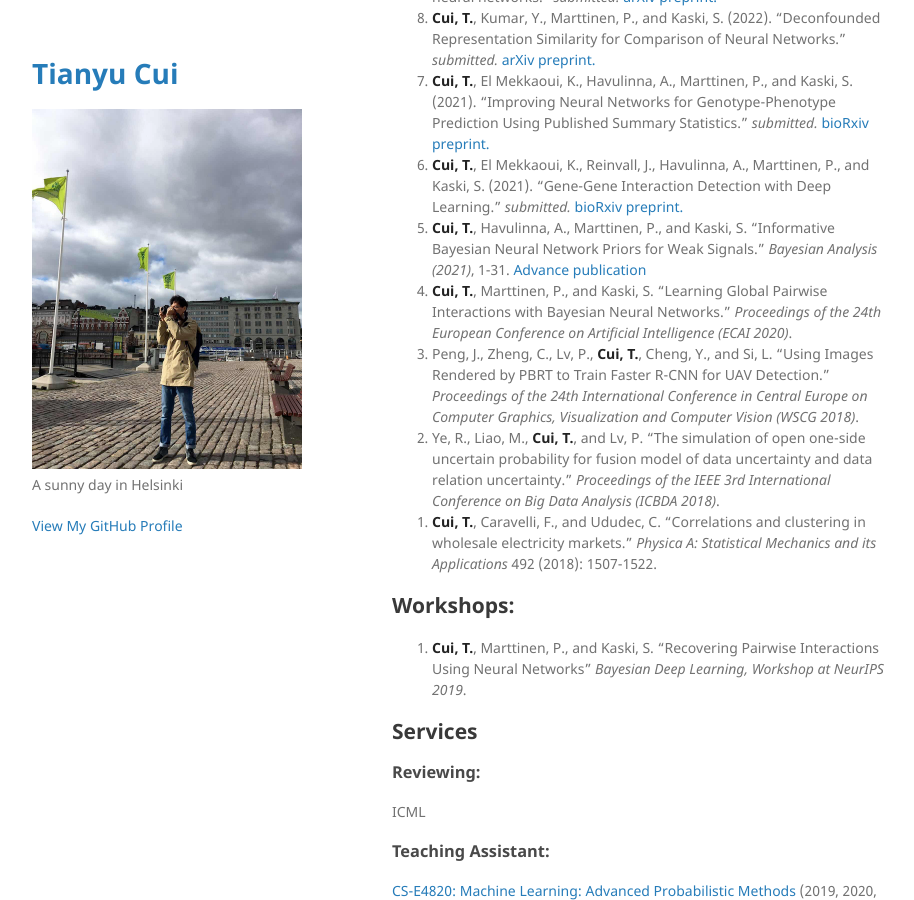
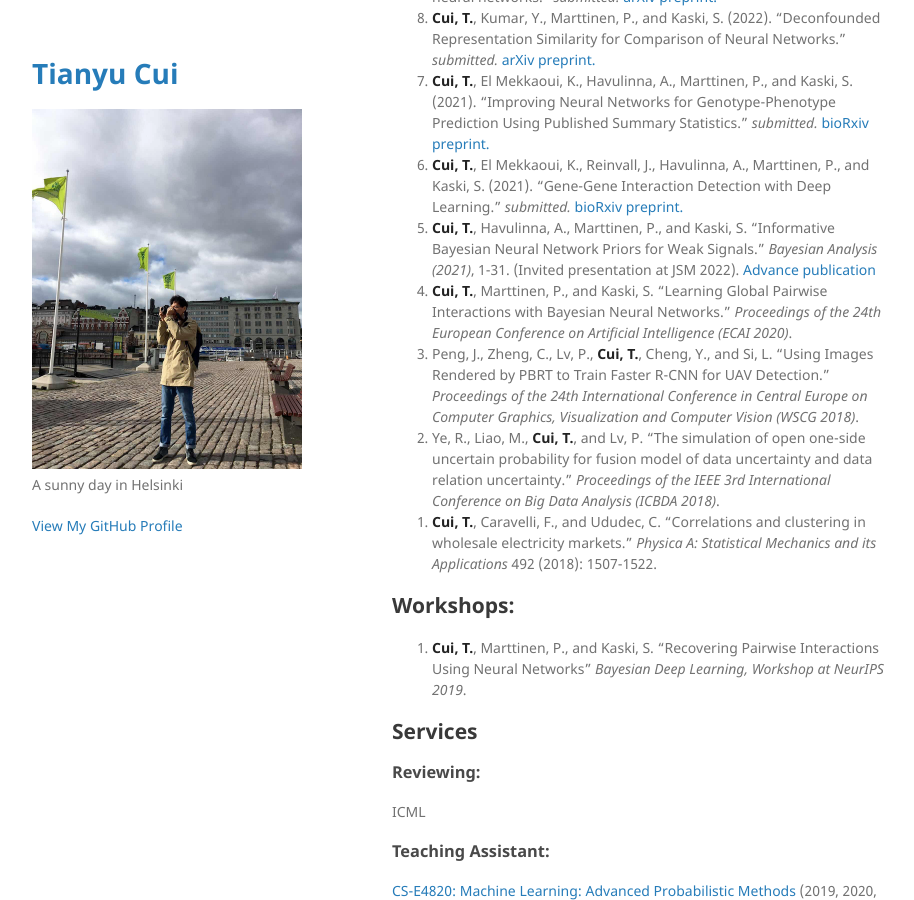
Before and after one commit to tycui/tycui.github.io, a Jekyll site: the page built from index.md, in a window 1280 px wide and 900 px high, scrolled down 366 px. Shown: the whole window, without its empty margins (178-1092 px from the left). Built offline with Jekyll 4.4.1, drawn with Linux system fonts in a browser that asks for light colours; our own code applies the rules of GitHub Pages for plain Markdown files.

Commit message:
Update index.md

```diff
--- a/index.md
+++ b/index.md
@@ -14,7 +14,7 @@
 0. **Cui, T.**, Kumar, Y., Marttinen, P., and Kaski, S. (2022). "Deconfounded Representation Similarity for Comparison of Neural Networks." _submitted._ [arXiv preprint.](https://arxiv.org/abs/2202.00095)
 0. **Cui, T.**, El Mekkaoui, K., Havulinna, A., Marttinen, P., and Kaski, S. (2021). "Improving Neural Networks for Genotype-Phenotype Prediction Using Published Summary Statistics." _submitted._ [bioRxiv preprint.](https://www.biorxiv.org/content/10.1101/2021.11.09.467937v1)
 0. **Cui, T.**, El Mekkaoui, K., Reinvall, J., Havulinna, A., Marttinen, P., and Kaski, S. (2021). "Gene-Gene Interaction Detection with Deep Learning." _submitted._ [bioRxiv preprint.](https://www.biorxiv.org/content/10.1101/2021.03.12.435063v1)
-0. **Cui, T.**, Havulinna, A., Marttinen, P., and Kaski, S. "Informative Bayesian Neural Network Priors for Weak Signals." _Bayesian Analysis (2021)_, 1-31. [Advance publication](https://projecteuclid.org/journals/bayesian-analysis/advance-publication/Informative-Bayesian-Neural-Network-Priors-for-Weak-Signals/10.1214/21-BA1291.full)
+0. **Cui, T.**, Havulinna, A., Marttinen, P., and Kaski, S. "Informative Bayesian Neural Network Priors for Weak Signals." _Bayesian Analysis (2021)_, 1-31. (Invited presentation at JSM 2022). [Advance publication](https://projecteuclid.org/journals/bayesian-analysis/advance-publication/Informative-Bayesian-Neural-Network-Priors-for-Weak-Signals/10.1214/21-BA1291.full)
 0. **Cui, T.**, Marttinen, P., and Kaski, S. "Learning Global Pairwise Interactions with Bayesian Neural Networks." _Proceedings of the 24th European Conference on Artificial Intelligence (ECAI 2020)_.
 0. Peng, J., Zheng, C., Lv, P., **Cui, T.**, Cheng, Y., and Si, L. "Using Images Rendered by PBRT to Train Faster R-CNN for UAV Detection." _Proceedings of the 24th International Conference in Central Europe on Computer Graphics, Visualization and Computer Vision (WSCG 2018)_.
 0. Ye, R., Liao, M., **Cui, T.**, and Lv, P. "The simulation of open one-side uncertain probability for fusion model of data uncertainty and data relation uncertainty." _Proceedings of the IEEE 3rd International Conference on Big Data Analysis (ICBDA 2018)_.
```
